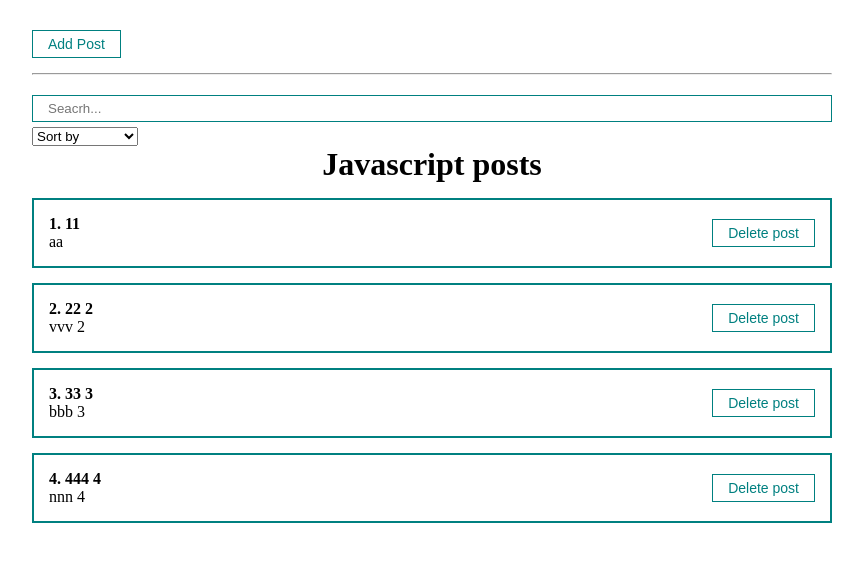
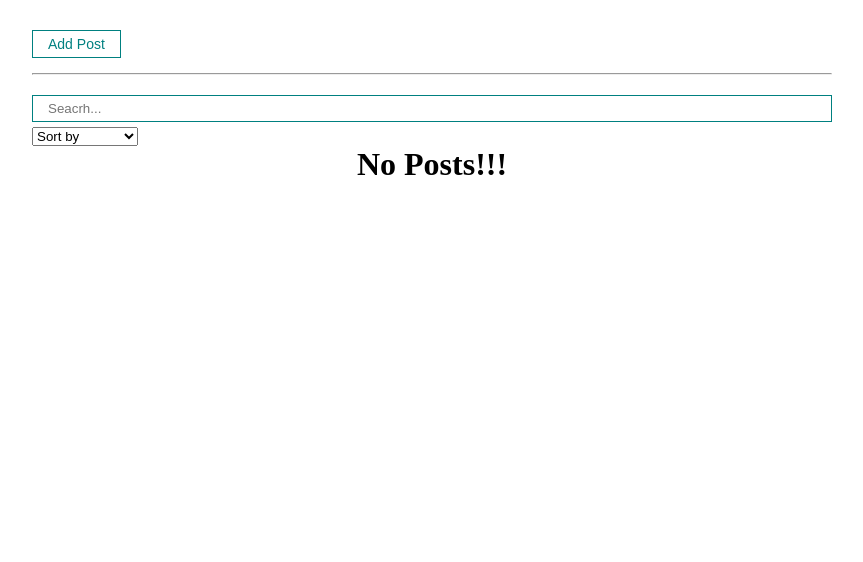
Before and after one commit to Maks-yaf/app-jspost-react, a React (Create React App) app: page / in a window 1280 px wide. Shown: the top 562 px of the page, without its empty margins (208-1071 px from the left). Built offline with nearby package versions, Linux system fonts and the light colour scheme.

Commit message:
Create custom hook usePosts.js

```diff
--- a/src/App.js
+++ b/src/App.js
@@ -5,34 +5,19 @@ import PostForm from "./components/PostForm";
 import PostFilter from "./components/PostFilter";
 import MyModal from "./components/UI/myModal/MyModal";
 import MyButton from "./components/UI/button/MyButton";
+import {usePosts} from "./hooks/usePosts";
 
 function App() {
-
-    const [posts, setPosts] = useState([
-        {id: 1, title: '11', body: 'aa'},
-        {id: 2, title: '22 2', body: 'vvv 2'},
-        {id: 3, title: '33 3', body: 'bbb 3'},
-        {id: 4, title: '444 4', body: 'nnn 4'},
-    ]);
+    const [posts, setPosts] = useState([]);
     const [filter, setFilter] = useState({sort: '', query: ''})
     const [modal, setModal] = useState(false);
-
-    const sortedPosts = useMemo(() => {
-        console.log('sorted function work now')
-        if (filter.sort) {
-            return [...posts].sort((a, b) => a[filter.sort].localeCompare(b[filter.sort]))
-        }
-        return posts;
-    }, [filter.sort, posts]);
+    const sortedAndSearchedPost = usePosts(posts, filter.sort, filter.query)
 
     const createPost = (newPost) => {
         setPosts([...posts, newPost]);
         setModal(false)
     }
 
-    const sortedAndSearchedPost = useMemo(() => {
-        return sortedPosts.filter(post => post.title.toLowerCase().includes(filter.query));
-    }, [filter.query, sortedPosts])
 
     const removePost = (post) => {
         setPosts(posts.filter(p => p.id !== post.id));
--- /dev/null
+++ b/src/hooks/usePosts.js
@@ -0,0 +1,24 @@
+import {useMemo} from "react";
+
+export const useSortedPosts = (posts, sort) => {
+    const sortedPosts = useMemo(() => {
+        if (sort) {
+            return [...posts].sort((a, b) => a[sort].localeCompare(b[sort]))
+        }
+        return posts;
+    }, [sort, posts]);
+
+    return sortedPosts;
+
+}
+
+export const usePosts = (posts, sort, query) => {
+    const sortedPosts = useSortedPosts(posts, sort)
+
+    const sortedAndSearchedPost = useMemo(() => {
+        return sortedPosts.filter(post => post.title.toLowerCase().includes(query));
+    }, [query, sortedPosts])
+
+    return sortedAndSearchedPost
+
+}
```
